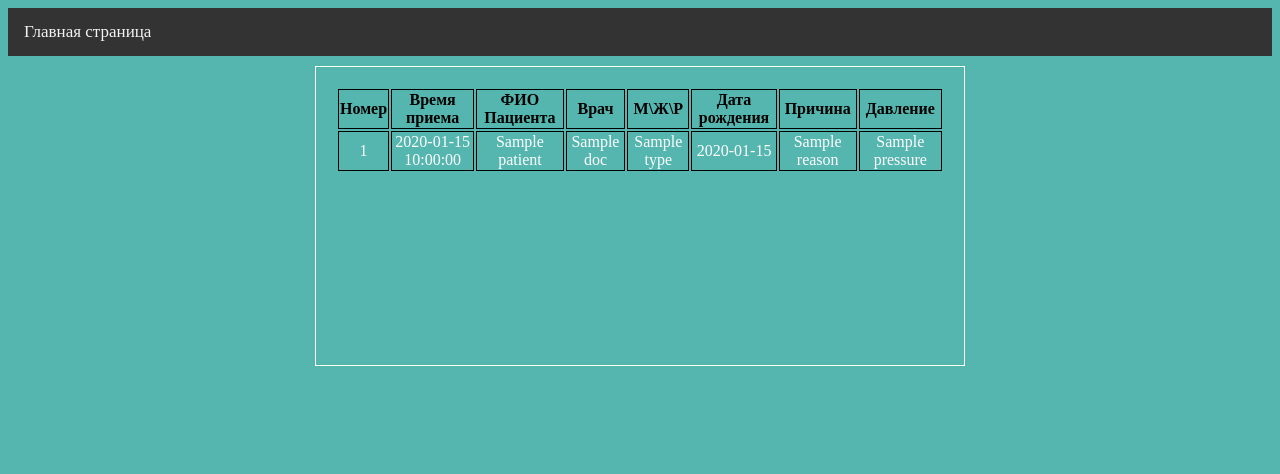
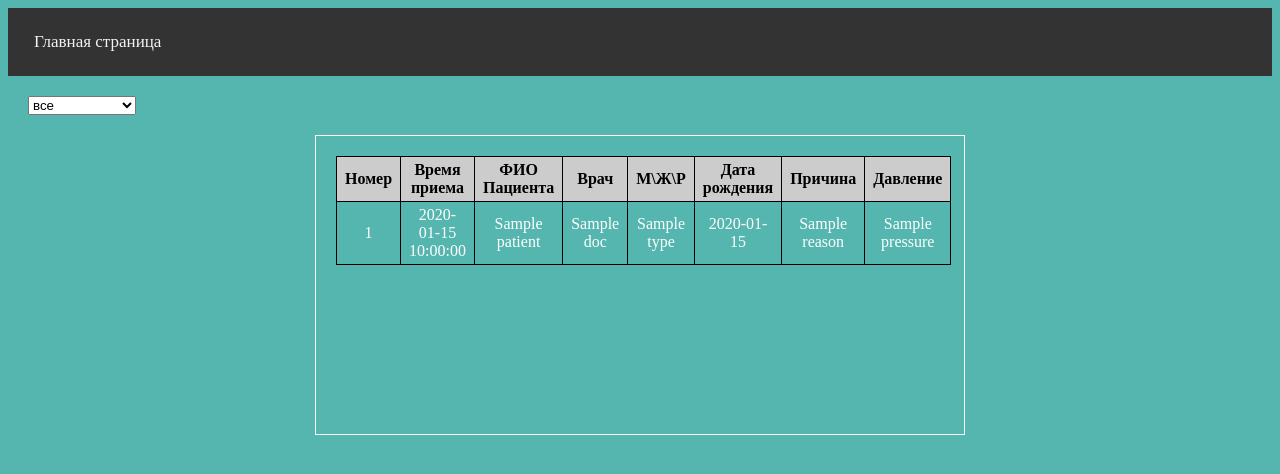
Before and after one commit to MarinaPak108/LotusApp, a Flask app: template templates/patient.html in a window 1280 px wide. Shown: the top 474 px of the page. Run offline with Flask 3, Linux system fonts and the light colour scheme; the template is opened without the code that fills it: most values are stand-ins (such as "Sample title", 1, 10 or a date in 2020).

Commit message:
updated fill form. started filtering patients data table

```diff
--- a/main.py
+++ b/main.py
@@ -155,7 +155,8 @@
                                             patient_pressure,
                                             patient_doc,
                                             patient_docId,
-                                            medical_file)
+                                            medical_file,
+                                            folder_path)
         printErrorInLoggerThrowException(url)
         app.logger.info('%s def %s : patient %s_%s saved to excel', layer, request.endpoint , patient_id, patient_name)
         return redirect(url)
--- a/service/service.py
+++ b/service/service.py
@@ -147,8 +147,9 @@
           patientName = patient_name,
           number =  patient_id
         )
+        p_name = patient_name.replace(" ", "_")
         ##form path to folder:
-        doc = os.path.join(folder,str(id)+'_'+patient_name+'.docx')
+        doc = os.path.join(folder,patient_id+'.'+doctor_name+'_('+p_name+').docx')
         print('here')
         document.write(doc)
 
--- a/templates/base.html
+++ b/templates/base.html
@@ -1,5 +1,7 @@
 <!DOCTYPE html>
-<style>
+{% block style %}
+{% block style_local %}{% endblock %}
+  <style>
     .topnav {
       overflow: hidden;
       background-color: #333;
@@ -24,6 +26,7 @@
       color: white;
     }
   </style>
+  {% endblock %}
   <head>
     <title>{% block title %}  -LOTUS{% endblock %}</title>
   </head>
--- a/templates/error.html
+++ b/templates/error.html
@@ -1,5 +1,7 @@
 {% extends 'base.html' %}
 {% block title %}ERROR {% endblock %}
 {% block content %}
-    <h2>Что то пошло не так</h2>
+    <div>
+        <h2>Что то пошло не так</h2>
+    </div>
 {% endblock %}
--- a/templates/patient.html
+++ b/templates/patient.html
@@ -1,14 +1,54 @@
 {% extends 'base.html' %}
 {% block title %}PATIENTS - {{day}} {% endblock %}
+{% block style_local %}
+  {{ super() }} {# to load the parent assets #}
+  <style>
+    div {
+      padding:10px;
+    }
+
+    .filter-table {
+      border-collapse: collapse;
+    }
+
+    .filter-table {
+      margin: auto;
+      padding:20px;
+      width: 650px;
+      display: block;
+      height: 300px;
+      overflow-y: scroll;
+      border: 1px solid #fff;
+    }
+
+    .filter-table thead {
+      border-bottom: thin solid grey;
+    }
+
+    .filter-table th, .filter-table td {
+      padding: 0.25em 0.5em;
+    }
+
+    .filter-table th {
+      background: #CCC;
+    }
+
+    .hidden-row {
+      display: none;
+    }
+  </style>
+{% endblock %}
 {% block content %}
-  <div style="padding:10px;">
-    <table id="data" style="margin: auto;
-    padding:20px;
-    width: 650px;
-    display: block;
-    height: 300px;
-    overflow-y: scroll;
-    border: 1px solid #fff;">
+  <div>
+    <select id="filter" data-field="Врач">
+      <option value="" selected>все</option>
+      {% for doctor in doctors %}
+      <option value ={{doctor.name}}> {{doctor.name}} </option>
+      {% endfor %}
+    </select>
+  </div>
+  <div>
+    <table id="data" class="filter-table">
       <thead>
         <tr>
           <th style = "  border: 1px solid black;">Номер</th>
@@ -25,14 +65,14 @@
       font-weight: normal; color:white">
         {% for patient in patients %}
           <tr>
-            <td style = "  border: 1px solid black;">{{ patient.id}}</td>
-            <td style = "  border: 1px solid black;">{{ patient.time}}</td>
-            <td style = "  border: 1px solid black;">{{ patient.patient}}</td>
-            <td style = "  border: 1px solid black;">{{ patient.doc}}</td>
-            <td style = "  border: 1px solid black;">{{ patient.type }}</td>
-            <td style = "  border: 1px solid black;">{{ patient.birthdate }}</td>
-            <td style = "  border: 1px solid black;">{{ patient.reason }}</td>
-            <td style = "  border: 1px solid black;">{{ patient.pressure }}</td>
+            <td style = "  border: 1px solid black;">{{patient.id}}</td>
+            <td style = "  border: 1px solid black;">{{patient.time}}</td>
+            <td style = "  border: 1px solid black;">{{patient.patient}}</td>
+            <td style = "  border: 1px solid black;">{{patient.doc}}</td>
+            <td style = "  border: 1px solid black;">{{patient.type }}</td>
+            <td style = "  border: 1px solid black;">{{patient.birthdate }}</td>
+            <td style = "  border: 1px solid black;">{{patient.reason }}</td>
+            <td style = "  border: 1px solid black;">{{patient.pressure }}</td>
           </tr>
         {% endfor %}
       </tbody>
@@ -111,5 +151,40 @@
         x.max = {{ day|tojson }};
       }
       }
+
+      {# to filter #}
+      const
+        table = document.querySelector('.filter-table'),
+        filterState = {};
+
+      const dataFromRow = (row, headers) =>
+        Object.fromEntries([...row.querySelectorAll('td')]
+          .map((td, index) => [headers[index], td.textContent]));
+
+      const matchesCriteria = (rowData, filters) =>
+        filters.every(([key, value]) => rowData[key] === value);
+
+      const refresh = () => {
+        const
+          headers = [...table.querySelectorAll('thead th')].map(th => th.textContent),
+          filters = Object.entries(filterState),
+          showAll = filters.length === 0;
+        table.querySelectorAll('tbody tr').forEach(row => {
+          const show = showAll || matchesCriteria(dataFromRow(row, headers), filters);
+          row.classList.toggle('hidden-row', !show);
+        });
+      };
+
+      const handleFilterChange = (e) => {
+        const
+          field = e.target.dataset.field,
+          value = e.target.value;
+        if (value) { filterState[field] = value; }
+        else { delete filterState[field]; }
+        refresh();
+      };
+
+      document.querySelectorAll('.filter').forEach(filter =>
+        filter.addEventListener('change', handleFilterChange));
   </script>
 {% endblock %}
```
Also changed, not shown: 9 other files.
